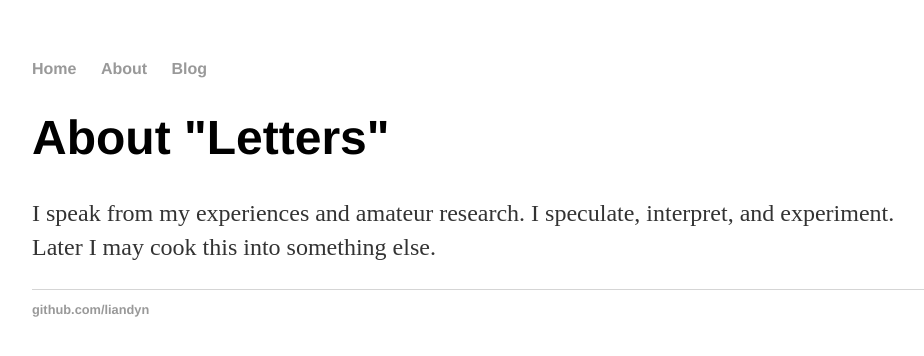
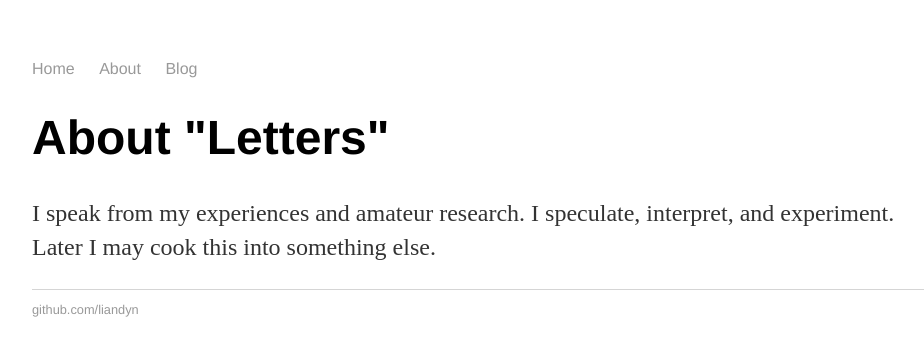
Before and after one commit to liandyn/liandyn.github.io, a Jekyll site: the page built from about/index.html, in a window 1280 px wide. Shown: the top 356 px of the page, without its empty margins (160-1084 px from the left). Built offline with Jekyll 4.4.1, drawn with Linux system fonts in a browser that asks for light colours.

Commit message:
Update main.css

```diff
--- a/css/main.css
+++ b/css/main.css
@@ -6,7 +6,7 @@ nav ul, footer ul {
     font-family:'Helvetica', 'Arial', 'Sans-Serif';
     padding: 0px;
     list-style: none;
-    font-weight: bold;
+    font-weight: none;
 }
 nav ul li, footer ul li {
     display: inline;
```
